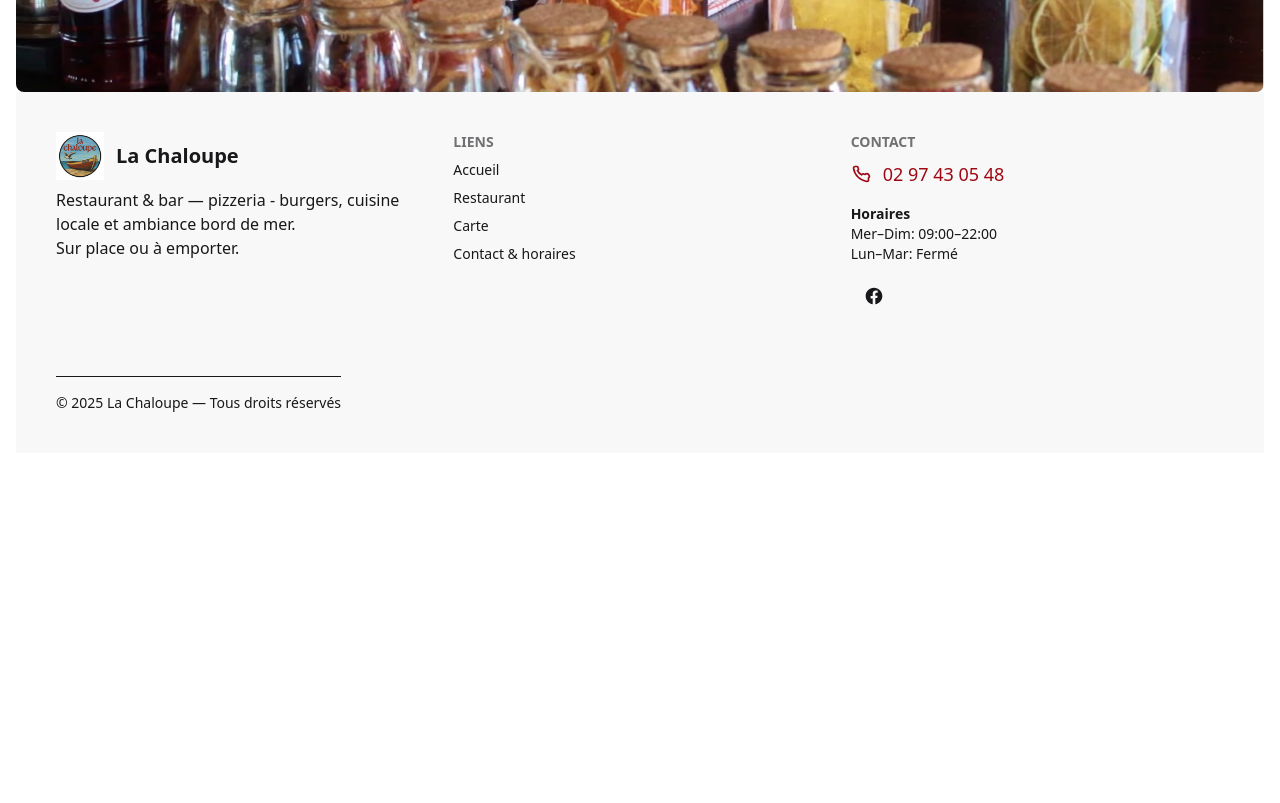
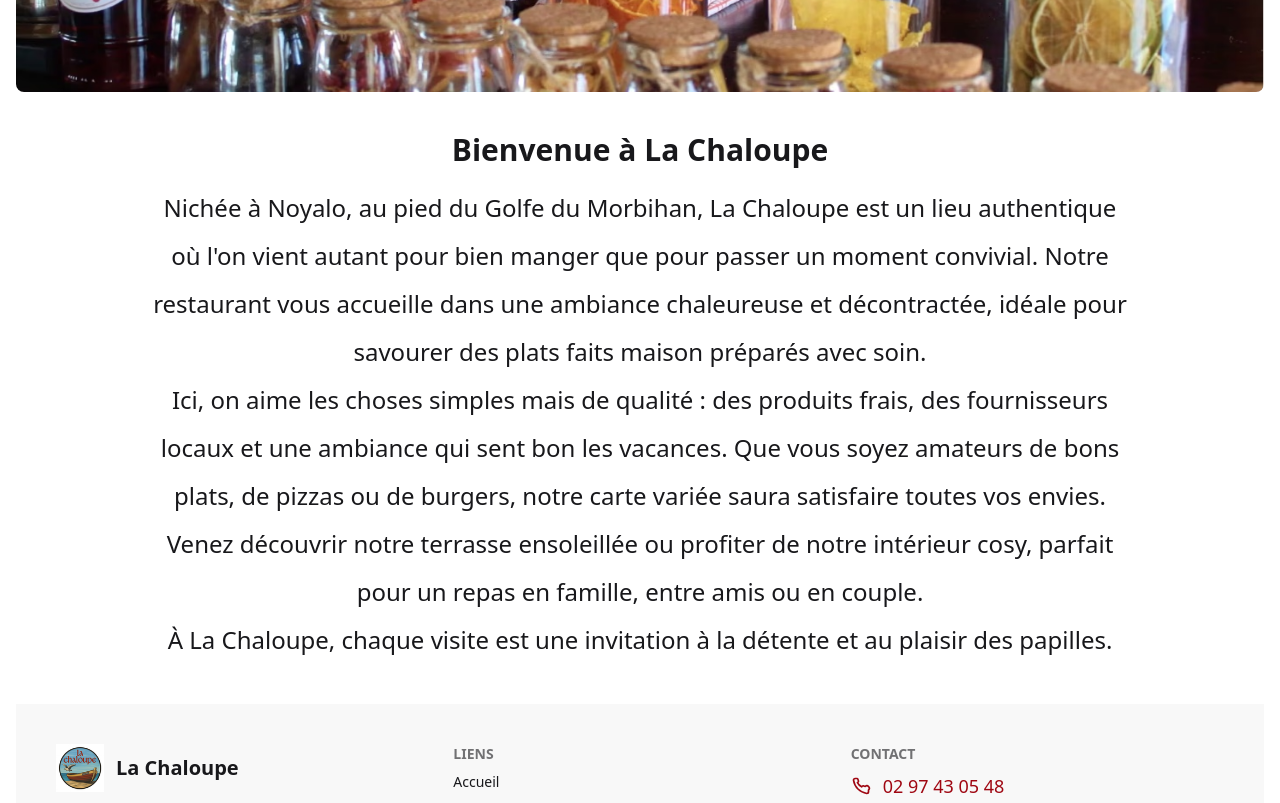
Before and after one commit to AlanGdev/chaloupe, a Next.js app: page / in a window 1280 px wide. Shown: the part 540-1343 px from the top of the page. Before the commit the page ends 993 px from the top, so only its background shows below. Built offline with nearby package versions, Linux system fonts and the light colour scheme.

Commit message:
section 2 + texte

```diff
--- a/src/app/page.js
+++ b/src/app/page.js
@@ -2,12 +2,14 @@ import Image from 'next/image';
 import Header from '@/components/Header';
 import Footer from '@/components/Footer';
 import { Section1Accueil } from '@/components/Section1Accueil';
+import { Section2Accueil } from '@/components/Section2Accueil';
 
 export default function Home() {
   return (
     <>
       <Header />
       <Section1Accueil />
+      <Section2Accueil />
       <Footer />
     </>
   );
--- /dev/null
+++ b/src/components/Section2Accueil/index.jsx
@@ -0,0 +1,17 @@
+// Section 2 Accueil component
+export function Section2Accueil() {
+  return (
+    <>
+    {//Nouvelles section dont la largeur sera égale à 60% su parent en mode desktop, 80% en tablette et 100% en mobile
+    <section className="w-full md:w-4/5 sm:w-4/5 xs:w-full mx-auto my-8 p-2 rounded-lg bg-transparent">
+      <h2 className="text-3xl font-semibold mb-4 text-center">Bienvenue à La Chaloupe</h2>
+      <p className="text-2xl leading-loose text-center">
+        Nichée à Noyalo, au pied du Golfe du Morbihan, La Chaloupe est un lieu authentique o&ugrave; l&apos;on vient autant pour bien manger que pour passer un moment convivial. Notre restaurant vous accueille dans une ambiance chaleureuse et d&eacute;contract&eacute;e, id&eacute;ale pour savourer des plats faits maison pr&eacute;par&eacute;s avec soin.<br/>
+        Ici, on aime les choses simples mais de qualité : des produits frais, des fournisseurs locaux et une ambiance qui sent bon les vacances. Que vous soyez amateurs de bons plats, de pizzas ou de burgers, notre carte variée saura satisfaire toutes vos envies.<br/>
+        Venez d&eacute;couvrir notre terrasse ensoleill&eacute;e ou profiter de notre int&eacute;rieur cosy, parfait pour un repas en famille, entre amis ou en couple.<br/>
+        &Agrave; La Chaloupe, chaque visite est une invitation &agrave; la d&eacute;tente et au plaisir des papilles.
+      </p>
+    </section>
+        }
+        </>)
+}
```
